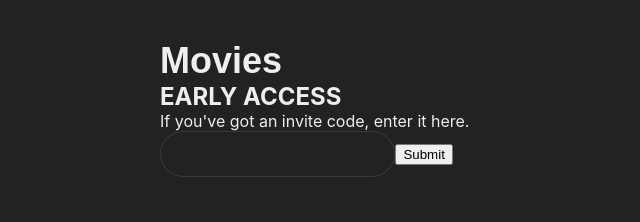
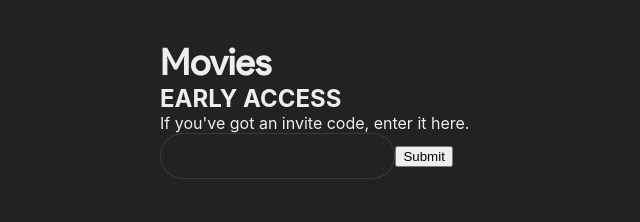
Before and after one commit to sparkle-movies/sparkle-movies.github.io, a plain HTML site: page index.html in a window 1280 px wide. Shown: the whole page, without its empty margins (0-640 px from the left). Drawn offline with Linux system fonts and the light colour scheme.

Commit message:
Update style.css

```diff
--- a/style.css
+++ b/style.css
@@ -1,8 +1,8 @@
-@font-family {
-	font-family: "Product Sans";
+@font-face {
+	font-family: "product-sans";
 	font-style: normal;
 	font-weight: 400;
-	src: url("/product-sans.woff2") format("woff2");
+	src: url(/product-sans.woff2) format("woff2");
 }
 
 html {
@@ -19,7 +19,7 @@ html {
 	--color-black: #222;
 	--color-text: var(--color-white);
 	--color-bg: var(--color-black);
-	--font-display: "Product Sans", sans-serif;
+	--font-display: "product-sans", sans-serif;
 	--font-text: "Roboto", sans-serif;
 }
 
```
